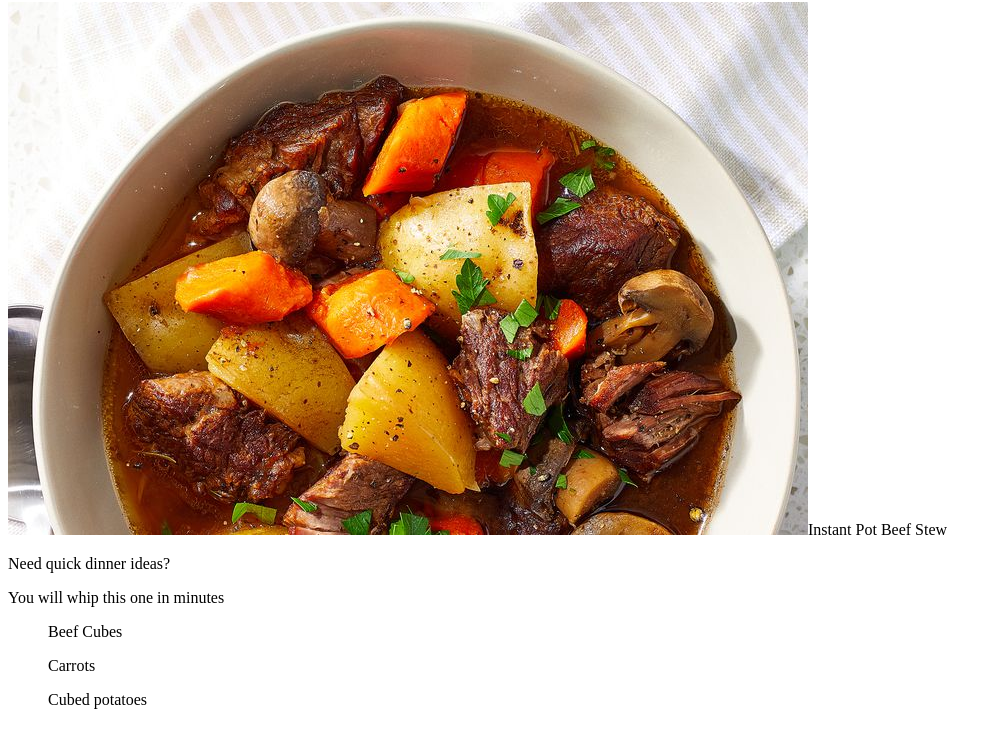
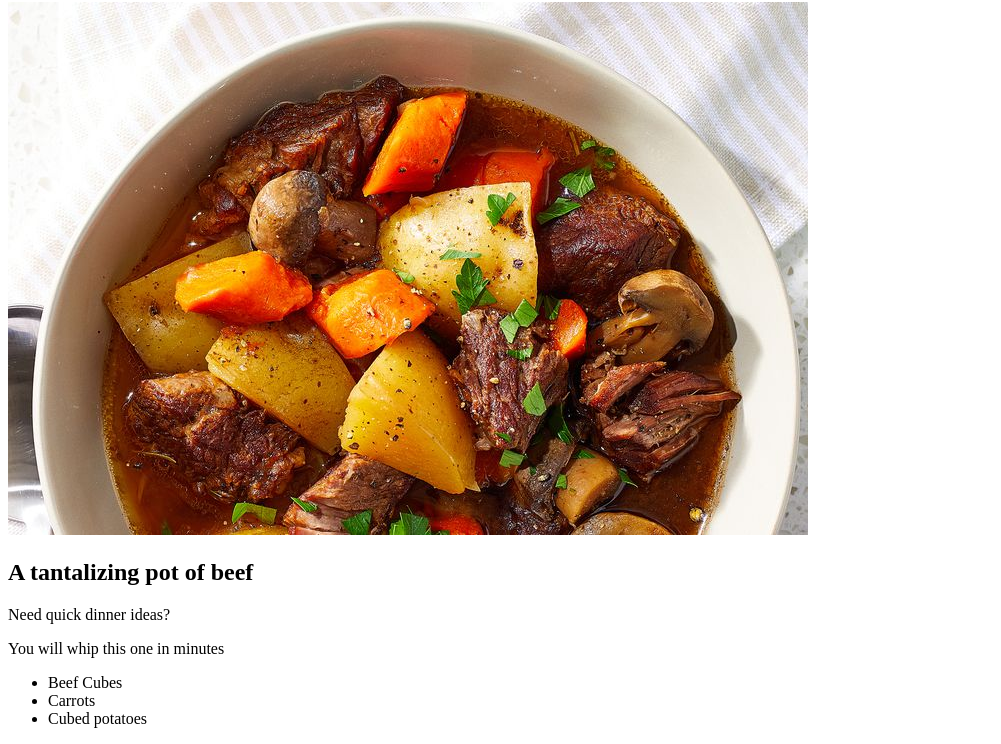
Before and after one commit to Jack-Nesta/odin-recipes, a plain HTML site: page recipes/beef-stew.html in a window 1280 px wide. Shown: the part 78-822 px from the top of the page, without its empty margins (0-1001 px from the left). Drawn offline with Linux system fonts and the light colour scheme.

Commit message:
Addressed a bug where the unordered list was not displaying bulleted lists

```diff
--- a/recipes/beef-stew.html
+++ b/recipes/beef-stew.html
@@ -1,18 +1,25 @@
 <!DOCTYPE html>
 <html lang="en">
+
 <head>
     <meta charset="UTF-8">
     <meta name="viewport" content="width=device-width, initial-scale=1.0">
     <title>Document</title>
 </head>
+
 <body>
     <h1>Instant Pot Beef Stew</h1>
-    <img src="images/instant-beef-stew.jpg" alt="Instant Beef Stew"
-    <h2>Instant Pot Beef Stew</h2>
+    <img src="images/instant-beef-stew.jpg" alt="Instant Beef Stew">
+    <h2>A tantalizing pot of beef</h2>
     <p>Need quick dinner ideas?</p>
     <p>You will whip this one in minutes</p>
-    <ul> Beef Cubes</ul>
-    <ul> Carrots</ul>
-    <ul> Cubed potatoes</ul>
+    <ul>
+        <li> Beef Cubes</li>
+        <li> Carrots</li>
+        <li> Cubed potatoes</li>
+
+    </ul>
+
 </body>
+
 </html>
```
Also changed, not shown: index.html (+1 -1 lines), 1 other file.
